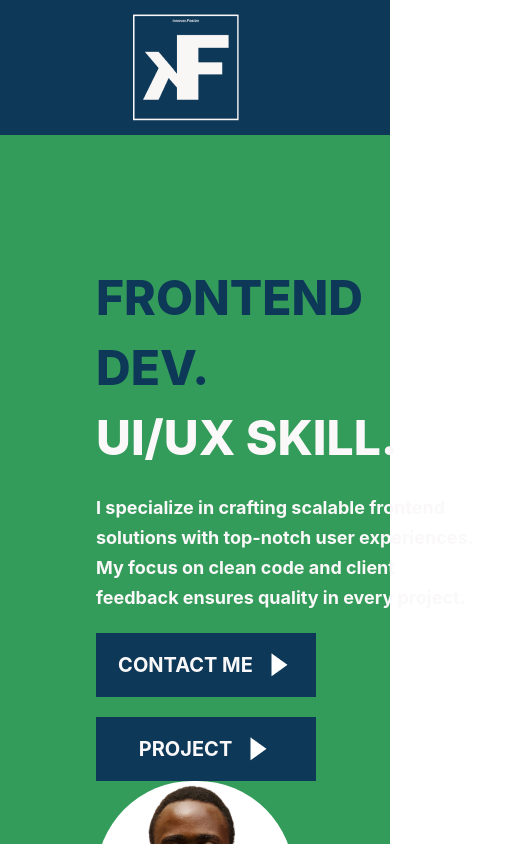
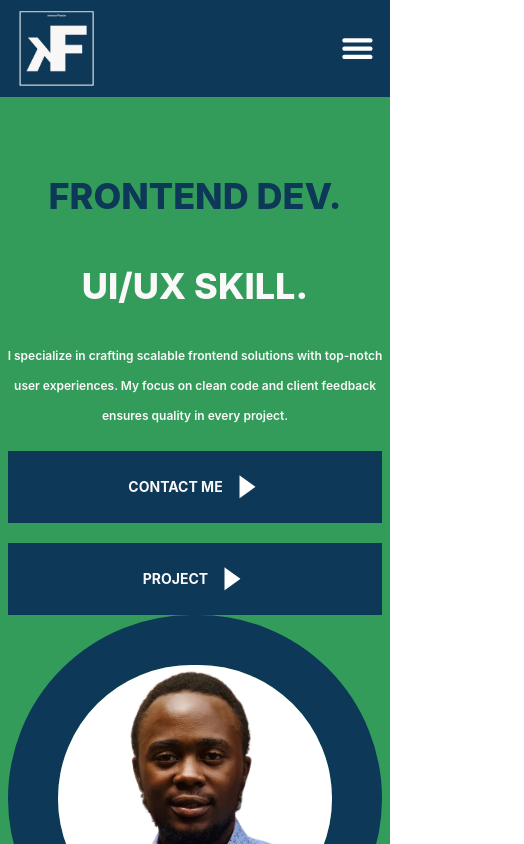
Before and after one commit to konnofuente/konnofuente, a React (Create React App) app: page / in a window 390 px wide. Shown: the top 844 px of the page, 524 px wide, since content can reach past the window. Built offline with nearby package versions, Linux system fonts and the light colour scheme.

Commit message:
perf(app): Responsive

```diff
--- a/src/components/base/buttons/ButtonWithIcon.tsx
+++ b/src/components/base/buttons/ButtonWithIcon.tsx
@@ -9,8 +9,8 @@ const ButtonWithIcon: React.FC<ButtonWithIconProps> = ({
   iconRight,
 }) => {
   return (
-    <div className="flex justify-center items-center w-[220px] h-[64px] gap-[10px] sm:rounded-lg bg-primaryNormal">
-      <p className="text-WhiteNormal text-[20px] text-center font-Raleway font-bold text-whiteNormal">
+    <div className="flex justify-center items-center sm:w-56 sm:h-16 w-full gap-2 sm:rounded-lg bg-primaryNormal py-6">
+      <p className="text-WhiteNormal text-sm text-center font-Raleway font-bold text-whiteNormal">
         {textButton}
       </p>
       <img src={iconRight} alt="Icon right"></img>
--- a/src/components/layout/Header/Header.tsx
+++ b/src/components/layout/Header/Header.tsx
@@ -1,5 +1,6 @@
 import { useTranslation } from "react-i18next";
 import konnoLogo from "../../../assets/logos/konnoFuente-logo-type-white.png";
+import menuIcon from "../../../assets/icons/menu.svg"
 
 export interface INavItem {
   item: string;
@@ -18,11 +19,11 @@ export default function Header() {
   ];
 
   return (
-    <div className="header-section">
+    <div className="header-section w-full">
       <header>
-        <nav className=" bg-primaryNormal flex  py-2.5  px-32  justify-between items-center ">
+        <nav className=" bg-primaryNormal flex  sm:py-2.5  sm:px-32 px-4 py-2 justify-between items-center w-full">
           <div>
-            <img src={konnoLogo} alt="Logo" />
+            <img src={konnoLogo} alt="Logo" className="sm:w-28 w-20"/>
           </div>
           <div>
             <ul className=" hidden md:flex  py-20px items-center gap-24 ">
@@ -34,7 +35,9 @@ export default function Header() {
                 </li>
               ))}
             </ul>
+            <img src={menuIcon} alt="" className="visible md:invisible"/>
           </div>
+
         </nav>
       </header>
     </div>
--- a/src/features/aboutMe/AboutMe.tsx
+++ b/src/features/aboutMe/AboutMe.tsx
@@ -6,7 +6,7 @@ const AboutMe = () => {
   const [t, i18n] = useTranslation("message");
 
   return (
-    <div className=" flex flex-col items-center bg-whiteNormal px-24 py-32 gap-y-16">
+    <div className=" flex flex-col sm:justify-between items-center bg-whiteNormal md:px-24 md:py-32 py-16 px-2 gap-y-16 w-full">
       <TitleAndSubtitle
         title={t("aboutMe.aboutMeTitle")}
         subtitle={t("aboutMe.aboutMeSubtitle")}
@@ -16,7 +16,7 @@ const AboutMe = () => {
           <h1 className="font-Raleway text-blackNormal text-xl font-extrabold uppercase">
             {t("aboutMe.meetTheMind")}
           </h1>
-          <p className="font-Raleway text-whiteDarker text-lg font-bold leading-[30px] w-3/4">
+          <p className="font-Raleway sm:text-left text-center text-whiteDarker text-lg font-bold leading-[30px] w-3/4">
             {t("aboutMe.description")}
           </p>
         </div>
--- a/src/features/hero/hero.tsx
+++ b/src/features/hero/hero.tsx
@@ -6,20 +6,20 @@ import { useTranslation } from "react-i18next";
 const Hero = () => {
   const [t] = useTranslation("message");
   return (
-    <div className=" flex flex-wrap items-center justify-between bg-secondaryNormal px-24 py-32">
-      <div className="flex flex-col items-start gap-5">
-        <div className="inline-flex flex-col items-start">
-          <h1 className="font-Raleway text-primaryNormal text-5xl font-extrabold leading-[70px] uppercase ">
+    <div className=" sm:flex items-center sm:justify-between bg-secondaryNormal md:px-24 md:py-32 py-16 px-2  gap-10">
+      <div className="flex flex-col sm:items-start justify-center items-center gap-5">
+        <div className="sm:inline-flex flex-col sm:items-start flex justify-center items-center gap-5">
+          <h1 className="font-Raleway text-primaryNormal md:text-5xl text-4xl font-extrabold leading-[70px] uppercase ">
             {t("hero.post")}
           </h1>
-          <h1 className="font-Raleway text-whiteNormal text-5xl font-extrabold leading-[70px] uppercase ">
+          <h1 className="font-Raleway text-whiteNormal md:text-5xl text-4xl font-extrabold leading-[70px] uppercase ">
             {t("hero.skill")}
           </h1>
         </div>
-        <p className="font-Raleway text-whiteNormal text-lg font-bold leading-[30px] w-96">
+        <p className="font-Raleway sm:text-left text-center text-whiteNormal text-xs font-semibold leading-[30px] w-96">
           {t("hero.description")}
         </p>
-        <div className=" flex flex-wrap justify-between gap-5 items-start">
+        <div className=" flex flex-wrap sm:justify-between gap-5 items-start w-full">
           <ButtonWithIcon textButton={t("button.contactMe")} iconRight={iconRight} />
           <ButtonWithIcon textButton={t("header.project")} iconRight={iconRight} />
         </div>
@@ -27,7 +27,7 @@ const Hero = () => {
       <img
         src={konnoImg}
         alt="Hero"
-        className=" rounded-full border-solid sm:border-[102px] border-primaryNormal"
+        className=" rounded-full border-solid sm:border-[102px] border-primaryNormal border-[50px]"
       />
     </div>
   );
```
Also changed, not shown: src/assets/icons/menu.svg (added).
